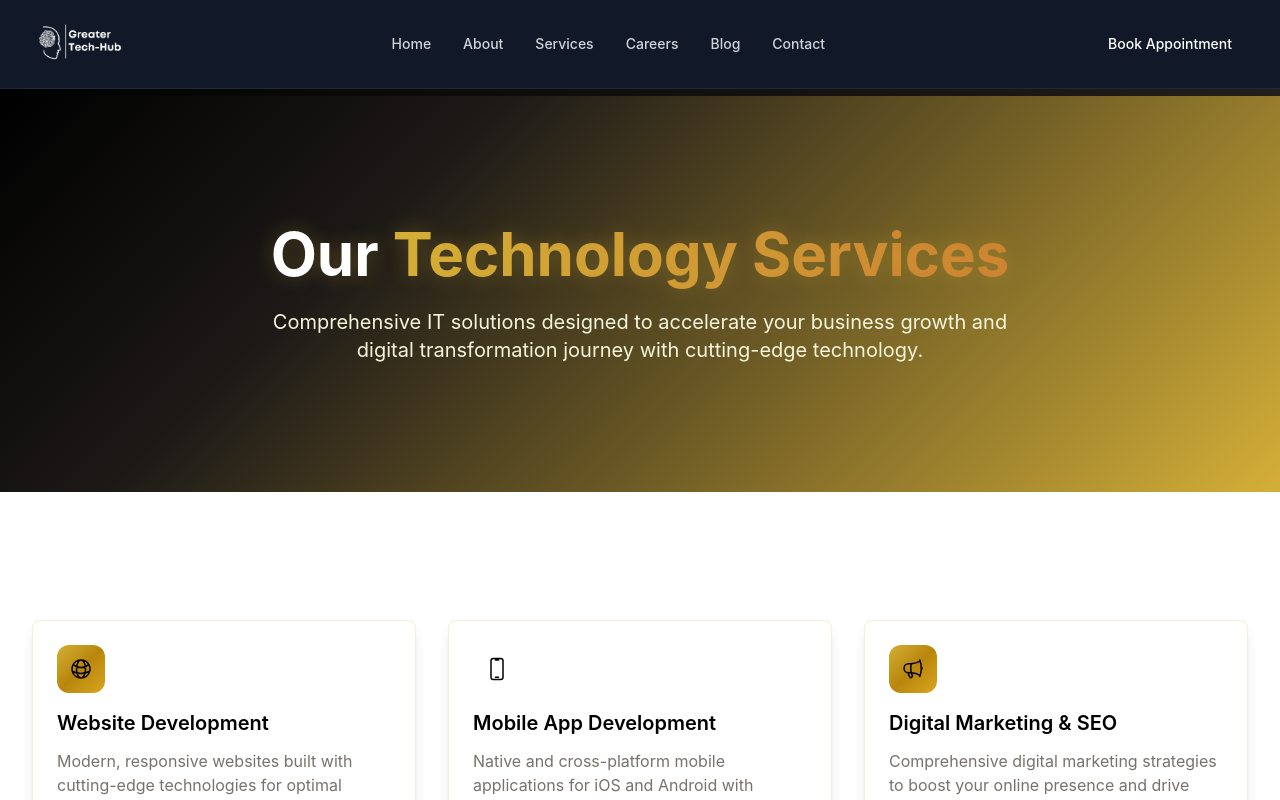
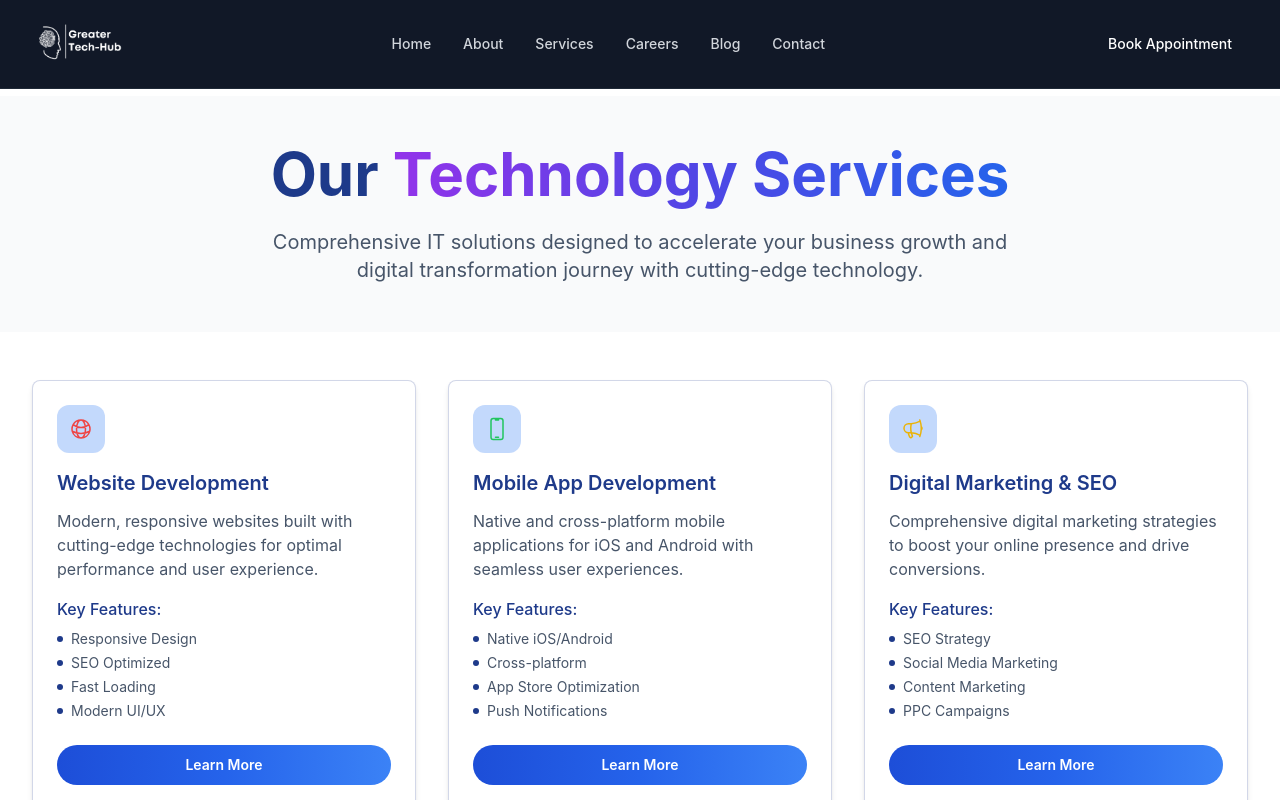
Before and after one commit to Digamberbhati/greaterTechHub.co, a Next.js app: page /services in a window 1280 px wide. Shown: the top 800 px of the page. Built offline with nearby package versions, Linux system fonts and the light colour scheme.

Commit message:
all clear

```diff
--- a/app/services/page.tsx
+++ b/app/services/page.tsx
@@ -31,7 +31,6 @@ const services = [
     description: 'Modern, responsive websites built with cutting-edge technologies for optimal performance and user experience.',
     icon: GlobeAltIcon,
     href: '/services/website-development',
-    color: 'gradient-gold',
     features: ['Responsive Design', 'SEO Optimized', 'Fast Loading', 'Modern UI/UX']
   },
   {
@@ -39,7 +38,6 @@ const services = [
     description: 'Native and cross-platform mobile applications for iOS and Android with seamless user experiences.',
     icon: DevicePhoneMobileIcon,
     href: '/services/mobile-app-development',
-    color: 'gradient-brown',
     features: ['Native iOS/Android', 'Cross-platform', 'App Store Optimization', 'Push Notifications']
   },
   {
@@ -47,7 +45,6 @@ const services = [
     description: 'Comprehensive digital marketing strategies to boost your online presence and drive conversions.',
     icon: MegaphoneIcon,
     href: '/services/digital-marketing-seo',
-    color: 'gradient-gold',
     features: ['SEO Strategy', 'Social Media Marketing', 'Content Marketing', 'PPC Campaigns']
   },
   {
@@ -55,7 +52,6 @@ const services = [
     description: 'Scalable cloud infrastructure and DevOps automation services for reliable, efficient operations.',
     icon: CloudIcon,
     href: '/services/devops-cloud-solutions',
-    color: 'gradient-brown',
     features: ['AWS/Azure/GCP', 'CI/CD Pipelines', 'Infrastructure as Code', 'Monitoring & Alerts']
   },
   {
@@ -63,7 +59,6 @@ const services = [
     description: 'Custom business management systems to streamline operations and improve productivity.',
     icon: CogIcon,
     href: '/services/crm-erp-systems',
-    color: 'gradient-gold',
     features: ['Custom CRM', 'ERP Solutions', 'Data Integration', 'Process Automation']
   },
   {
@@ -71,7 +66,6 @@ const services = [
     description: 'Robust network and infrastructure solutions for secure, reliable business operations.',
     icon: ServerIcon,
     href: '/services/it-infrastructure-networking',
-    color: 'gradient-brown',
     features: ['Network Design', 'Security Solutions', 'Server Management', '24/7 Monitoring']
   },
   {
@@ -79,7 +73,6 @@ const services = [
     description: 'Professional animation services for marketing, education, and entertainment content.',
     icon: FilmIcon,
     href: '/services/2d-3d-animation',
-    color: 'gradient-gold',
     features: ['2D Animation', '3D Modeling', 'Motion Graphics', 'Video Production']
   },
   {
@@ -87,7 +80,6 @@ const services = [
     description: 'Bespoke software development tailored to your unique business requirements and workflows.',
     icon: CommandLineIcon,
     href: '/services/custom-software-solutions',
-    color: 'gradient-brown',
     features: ['Web Applications', 'Enterprise Software', 'API Development', 'Database Design']
   },
   {
@@ -95,7 +87,6 @@ const services = [
     description: 'Comprehensive testing services to ensure software quality, performance, and reliability.',
     icon: BugAntIcon,
     href: '/services/qa-software-testing',
-    color: 'gradient-gold',
     features: ['Automated Testing', 'Performance Testing', 'Security Testing', 'User Acceptance Testing']
   },
   {
@@ -103,7 +94,6 @@ const services = [
     description: 'Complete brand identity, advertising campaigns, and market insights to elevate your brand.',
     icon: PaintBrushIcon,
     href: '/services/branding-advertising-market-research',
-    color: 'gradient-brown',
     features: ['Brand Identity Design', 'Advertising Campaigns', 'Market Analysis', 'Consumer Insights']
   },
   {
@@ -111,7 +101,6 @@ const services = [
     description: 'Strategic consulting to drive business growth, innovation, and competitive advantage.',
     icon: ChartBarIcon,
     href: '/services/business-strategy',
-    color: 'gradient-gold',
     features: ['Growth Planning', 'Market Expansion', 'Innovation Strategy', 'Competitive Analysis']
   },
   {
@@ -119,7 +108,6 @@ const services = [
     description: 'End-to-end recruitment solutions to acquire top tech talent for your organization.',
     icon: UserGroupIcon,
     href: '/services/recruitment-services',
-    color: 'gradient-brown',
     features: ['Talent Sourcing', 'Candidate Screening', 'Tech Recruitment', 'Onboarding Support']
   },
   {
@@ -127,7 +115,6 @@ const services = [
     description: 'Efficient outsourcing solutions for customer support, operations, and back-office tasks.',
     icon: BriefcaseIcon,
     href: '/services/bpo-services',
-    color: 'gradient-gold',
     features: ['Customer Support', 'Data Entry', 'Process Outsourcing', 'Call Center Services']
   },
   {
@@ -135,7 +122,6 @@ const services = [
     description: 'Scalable and robust system designs for efficient and future-proof solutions.',
     icon: CubeIcon,
     href: '/services/system-design-architecture',
-    color: 'gradient-brown',
     features: ['Microservices Architecture', 'System Scalability', 'Database Design', 'Cloud Integration']
   },
   {
@@ -143,7 +129,6 @@ const services = [
     description: 'Efficient tracking and management of IT assets to optimize resources and reduce costs.',
     icon: DocumentTextIcon,
     href: '/services/it-asset-management',
-    color: 'gradient-gold',
     features: ['Asset Tracking', 'Inventory Management', 'Cost Optimization', 'Compliance Audits']
   }
 ]
@@ -152,15 +137,15 @@ export default function Services() {
   console.log('Services page rendered');
 
   return (
-    <div className="pt-24 min-h-screen bg-gradient-elegant">
+    <div className="pt-24 min-h-screen bg-white">
       {/* Hero Section */}
-      <section className="section-padding bg-gradient-black-gold">
-        <div className="mx-auto max-w-7xl container-padding">
+      <section className="py-12 bg-gray-50">
+        <div className="mx-auto max-w-7xl px-4 sm:px-6 lg:px-8">
           <div className="text-center">
-            <h1 className="text-4xl md:text-6xl font-bold text-brand-white mb-6 text-shadow-gold">
-              Our <span className="gradient-text">Technology Services</span>
+            <h1 className="text-4xl md:text-6xl font-bold text-blue-900 mb-6">
+              Our <span className="bg-gradient-to-r from-purple-600 via-indigo-600 to-blue-600 bg-clip-text text-transparent">Technology Services</span>
             </h1>
-            <p className="text-xl text-brand-cream max-w-3xl mx-auto">
+            <p className="text-xl text-slate-600 max-w-3xl mx-auto">
               Comprehensive IT solutions designed to accelerate your business growth
               and digital transformation journey with cutting-edge technology.
             </p>
@@ -169,32 +154,50 @@ export default function Services() {
       </section>
 
       {/* Services Grid */}
-      <section className="section-padding bg-brand-white">
-        <div className="mx-auto max-w-7xl container-padding">
+      <section className="py-12 bg-white">
+        <div className="mx-auto max-w-7xl px-4 sm:px-6 lg:px-8">
           <div className="grid grid-cols-1 md:grid-cols-2 lg:grid-cols-3 gap-8">
-            {services.map((service) => (
-              <Card key={service.title} className="card-hover h-full border-brand-gold/20 shadow-lg bg-brand-white hover:shadow-brand-gold/10">
+            {services.map((service, index) => (
+              <Card key={service.title} className="h-full border-blue-900/20 shadow-md hover:shadow-lg transition-shadow">
                 <CardContent className="p-6 h-full flex flex-col">
                   <div className="mb-4">
-                    <div className={`inline-flex p-3 rounded-xl bg-${service.color}`}>
-                      <service.icon className="h-6 w-6 text-brand-black" />
+                    <div className="inline-flex p-3 rounded-xl bg-blue-500/30">
+                      <service.icon
+                        className={`h-6 w-6 ${
+                          index === 0 ? 'text-red-500' :
+                          index === 1 ? 'text-green-500' :
+                          index === 2 ? 'text-yellow-500' :
+                          index === 3 ? 'text-purple-500' :
+                          index === 4 ? 'text-pink-500' :
+                          index === 5 ? 'text-blue-900' :
+                          index === 6 ? 'text-red-500' :
+                          index === 7 ? 'text-green-500' :
+                          index === 8 ? 'text-yellow-500' :
+                          index === 9 ? 'text-purple-500' :
+                          index === 10 ? 'text-pink-500' :
+                          index === 11 ? 'text-blue-900' :
+                          index === 12 ? 'text-red-500' :
+                          index === 13 ? 'text-green-500' :
+                          'text-yellow-500'
+                        }`}
+                      />
                     </div>
                   </div>
 
-                  <h3 className="text-xl font-semibold text-brand-black mb-3">
+                  <h3 className="text-xl font-semibold text-blue-900 mb-3">
                     {service.title}
                   </h3>
 
-                  <p className="text-brand-gray mb-4 flex-grow">
+                  <p className="text-slate-600 mb-4 flex-grow">
                     {service.description}
                   </p>
 
                   <div className="mb-6">
-                    <h4 className="font-medium text-brand-black mb-2">Key Features:</h4>
-                    <ul className="text-sm text-brand-gray space-y-1">
+                    <h4 className="font-medium text-blue-900 mb-2">Key Features:</h4>
+                    <ul className="text-sm text-slate-600 space-y-1">
                       {service.features.map((feature, index) => (
                         <li key={index} className="flex items-center">
-                          <span className="w-1.5 h-1.5 bg-brand-gold rounded-full mr-2"></span>
+                          <span className="w-1.5 h-1.5 bg-blue-900 rounded-full mr-2"></span>
                           {feature}
                         </li>
                       ))}
@@ -203,7 +206,7 @@ export default function Services() {
 
                   <Button
                     asChild
-                    className="w-full bg-gradient-gold hover:opacity-90 text-brand-black font-semibold"
+                    className="w-full bg-gradient-to-r from-blue-700 via-blue-600 to-blue-500 hover:opacity-90 text-white font-semibold rounded-full"
                   >
                     <Link href={service.href}>
                       Learn More
@@ -217,19 +220,19 @@ export default function Services() {
       </section>
 
       {/* CTA Section */}
-      <section className="section-padding bg-gradient-brown-gold">
-        <div className="mx-auto max-w-4xl container-padding text-center">
-          <h2 className="text-3xl md:text-4xl font-bold text-brand-white mb-6">
-            Need a <span className="text-brand-gold">Custom Solution?</span>
+      <section className="py-12 bg-gray-50">
+        <div className="mx-auto max-w-4xl px-4 sm:px-6 lg:px-8 text-center">
+          <h2 className="text-3xl md:text-4xl font-bold text-blue-900 mb-6">
+            Need a <span className="bg-gradient-to-r from-purple-600 via-indigo-600 to-blue-600 bg-clip-text text-transparent">Custom Solution?</span>
           </h2>
-          <p className="text-xl text-brand-cream mb-8 max-w-2xl mx-auto">
+          <p className="text-xl text-slate-600 mb-8 max-w-2xl mx-auto">
             Every business is unique. Let's discuss how we can create a tailored
             technology solution that perfectly fits your needs and drives growth.
           </p>
           <Button
             asChild
             size="lg"
-            className="bg-brand-white text-brand-black hover:bg-brand-cream font-semibold px-8 py-4 text-lg"
+            className="bg-gradient-to-r from-blue-700 via-blue-600 to-blue-500 hover:opacity-90 text-white font-semibold px-8 py-4 rounded-full"
           >
             <Link href="/contact">Get Free Consultation</Link>
           </Button>
```
Also changed, not shown: app/about/page.tsx (+38 -39 lines), components/sections/ServicesSection.tsx (+47 -16 lines).
